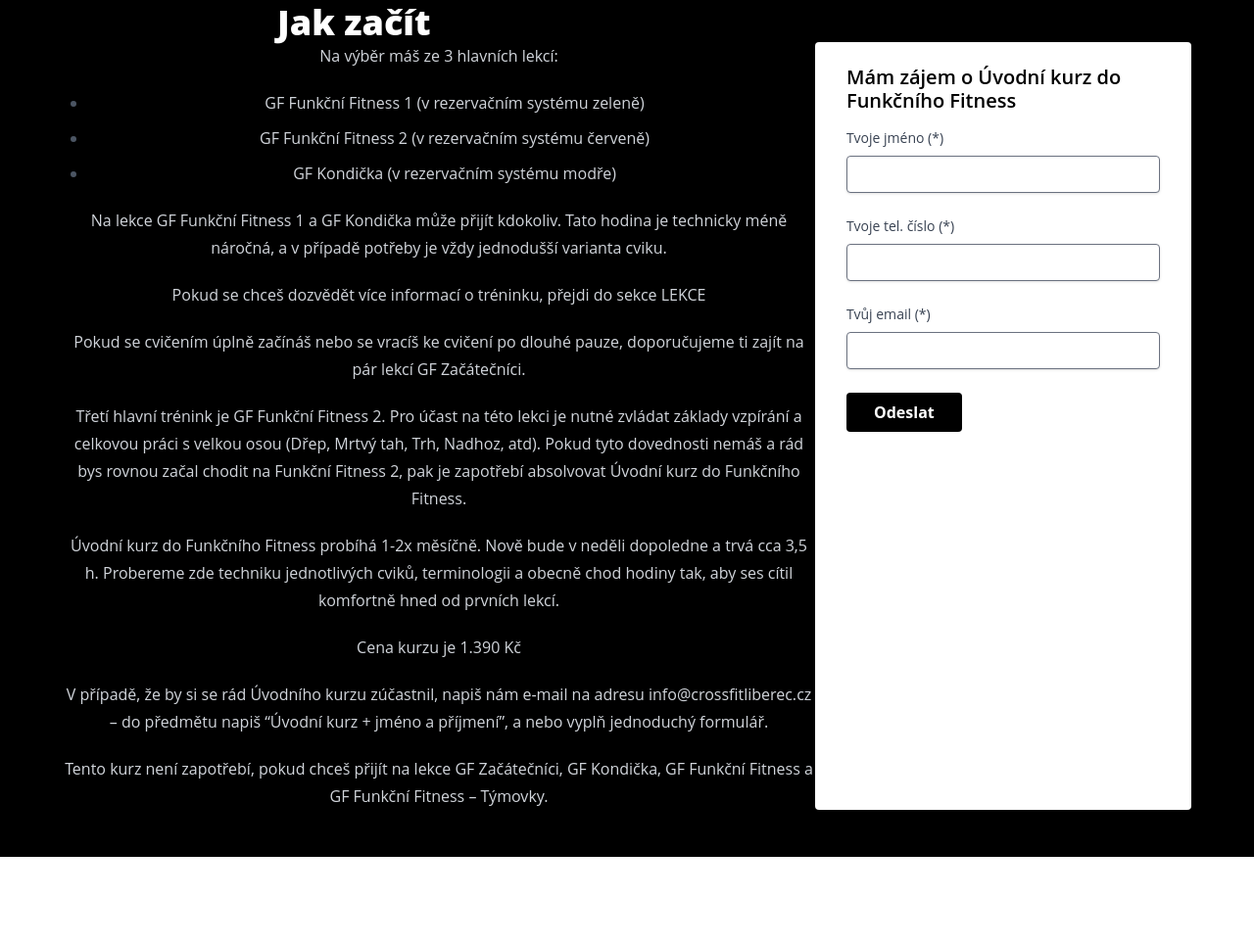
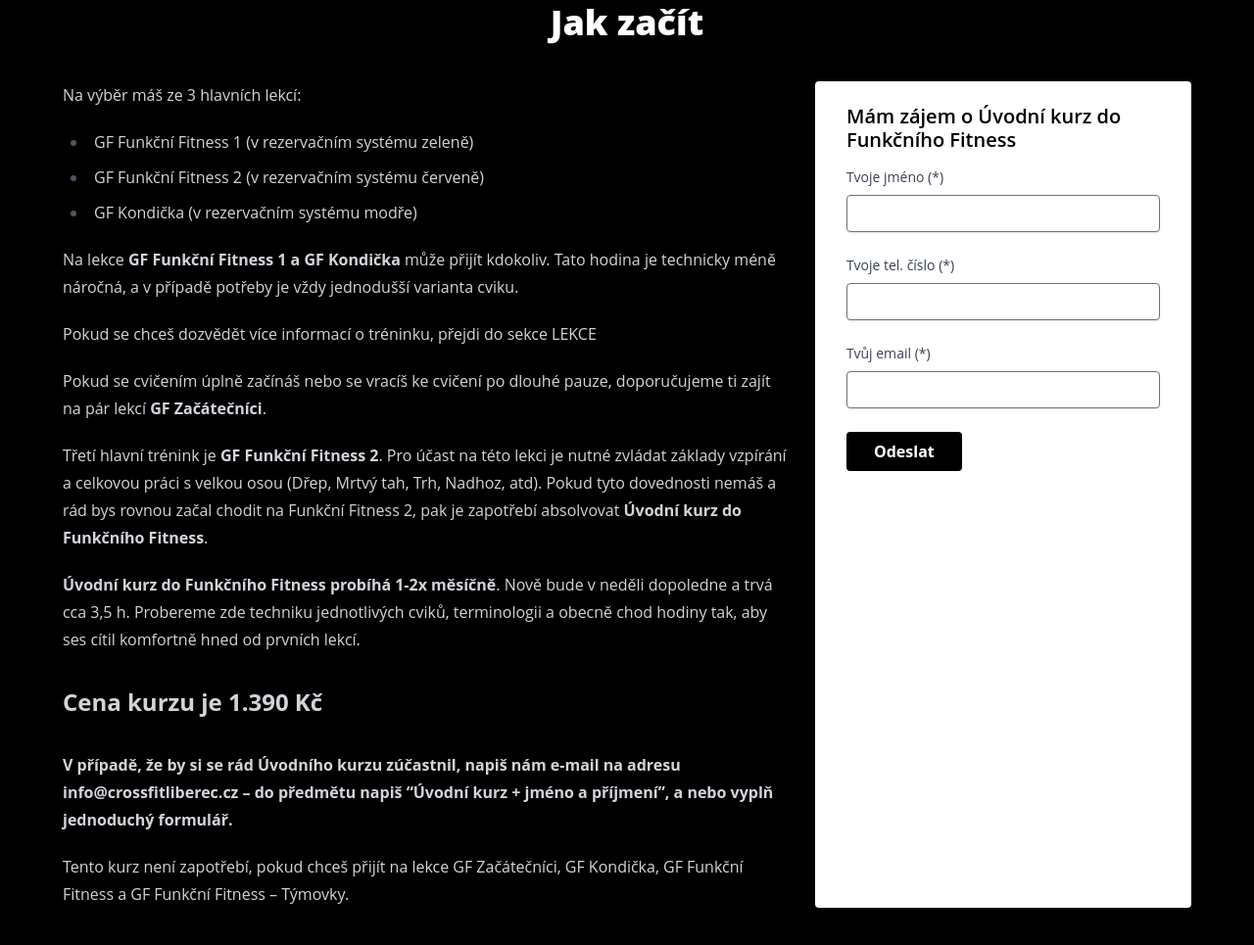
Before and after one commit to wraithyy/fellas-web, an Astro site: page / in a window 1280 px wide. Shown: the part 1814-2779 px from the top of the page at 98% size. Before the commit the page ends 2689 px from the top, so only its background shows below. Built offline with nearby package versions, Linux system fonts and the light colour scheme; Astro itself is replaced by a stand-in of ours.

Commit message:
howStart

```diff
--- a/src/components/sections/HowStart.astro
+++ b/src/components/sections/HowStart.astro
@@ -5,12 +5,14 @@ import { Form } from "../form/Form";
 ---
 
 <Content className="bg-black">
-  <div class="text-center">
-    <div class="prose prose-invert text-center">
+  <div class="flex flex-col items-center justify-center w-full h-full">
+    <div class="prose prose-invert text-center w-full pb-10">
       <h1>Jak začít</h1>
     </div>
     <div class="flex flex-wrap lg:flex-nowrap">
-      <div class="text-container prose prose-invert max-w-full">
+      <div
+        class="text-container prose prose-invert max-w-full text-left pr-7 mb-10 lg:mb-0"
+      >
         <p>Na výběr máš ze 3 hlavních lekcí:</p>
         <ul>
           <li>GF Funkční Fitness 1 (v rezervačním systému zeleně)</li>
@@ -18,9 +20,9 @@ import { Form } from "../form/Form";
           <li>GF Kondička (v rezervačním systému modře)</li>
         </ul>
         <p>
-          Na lekce GF Funkční Fitness 1 a GF Kondička může přijít kdokoliv. Tato
-          hodina je technicky méně náročná, a v případě potřeby je vždy
-          jednodušší varianta cviku.
+          Na lekce <b>GF Funkční Fitness 1 a GF Kondička</b> může přijít kdokoliv.
+          Tato hodina je technicky méně náročná, a v případě potřeby je vždy jednodušší
+          varianta cviku.
         </p>
         <p>
           Pokud se chceš dozvědět více informací o tréninku, přejdi do sekce
@@ -28,26 +30,28 @@ import { Form } from "../form/Form";
         </p>
         <p>
           Pokud se cvičením úplně začínáš nebo se vracíš ke cvičení po dlouhé
-          pauze, doporučujeme ti zajít na pár lekcí GF Začátečníci.
+          pauze, doporučujeme ti zajít na pár lekcí <b>GF Začátečníci</b>.
         </p>
         <p>
-          Třetí hlavní trénink je GF Funkční Fitness 2. Pro účast na této lekci
-          je nutné zvládat základy vzpírání a celkovou práci s velkou osou
+          Třetí hlavní trénink je <b>GF Funkční Fitness 2</b>. Pro účast na této
+          lekci je nutné zvládat základy vzpírání a celkovou práci s velkou osou
           (Dřep, Mrtvý tah, Trh, Nadhoz, atd). Pokud tyto dovednosti nemáš a rád
           bys rovnou začal chodit na Funkční Fitness 2, pak je zapotřebí
-          absolvovat Úvodní kurz do Funkčního Fitness.
+          absolvovat <b>Úvodní kurz do Funkčního Fitness</b>.
         </p>
         <p>
-          Úvodní kurz do Funkčního Fitness probíhá 1-2x měsíčně. Nově bude v
-          neděli dopoledne a trvá cca 3,5 h. Probereme zde techniku jednotlivých
-          cviků, terminologii a obecně chod hodiny tak, aby ses cítil komfortně
-          hned od prvních lekcí.
+          <b> Úvodní kurz do Funkčního Fitness probíhá 1-2x měsíčně</b>. Nově
+          bude v neděli dopoledne a trvá cca 3,5 h. Probereme zde techniku
+          jednotlivých cviků, terminologii a obecně chod hodiny tak, aby ses
+          cítil komfortně hned od prvních lekcí.
         </p>
-        <p>Cena kurzu je 1.390 Kč</p>
+        <p class="prose-2xl font-bold">Cena kurzu je 1.390 Kč</p>
         <p>
-          V případě, že by si se rád Úvodního kurzu zúčastnil, napiš nám e-mail
-          na adresu info@crossfitliberec.cz – do předmětu napiš “Úvodní kurz +
-          jméno a příjmení”, a nebo vyplň jednoduchý formulář.
+          <b>
+            V případě, že by si se rád Úvodního kurzu zúčastnil, napiš nám
+            e-mail na adresu info@crossfitliberec.cz – do předmětu napiš “Úvodní
+            kurz + jméno a příjmení”, a nebo vyplň jednoduchý formulář.
+          </b>
         </p>
         <p>
           Tento kurz není zapotřebí, pokud chceš přijít na lekce GF Začátečníci,
```
